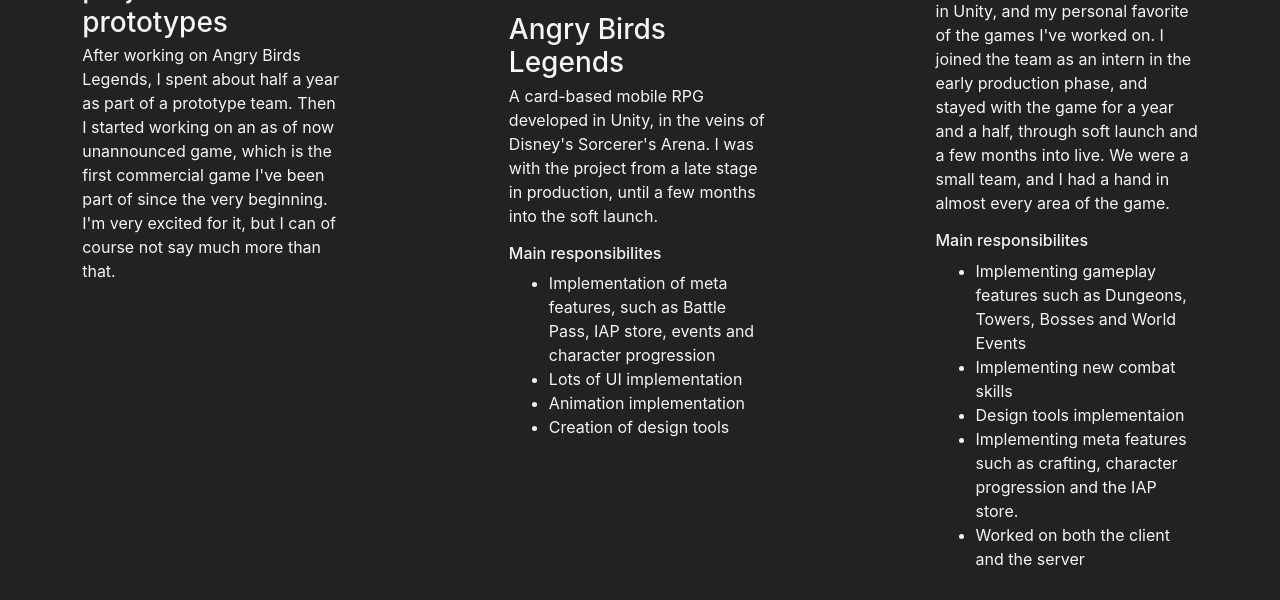
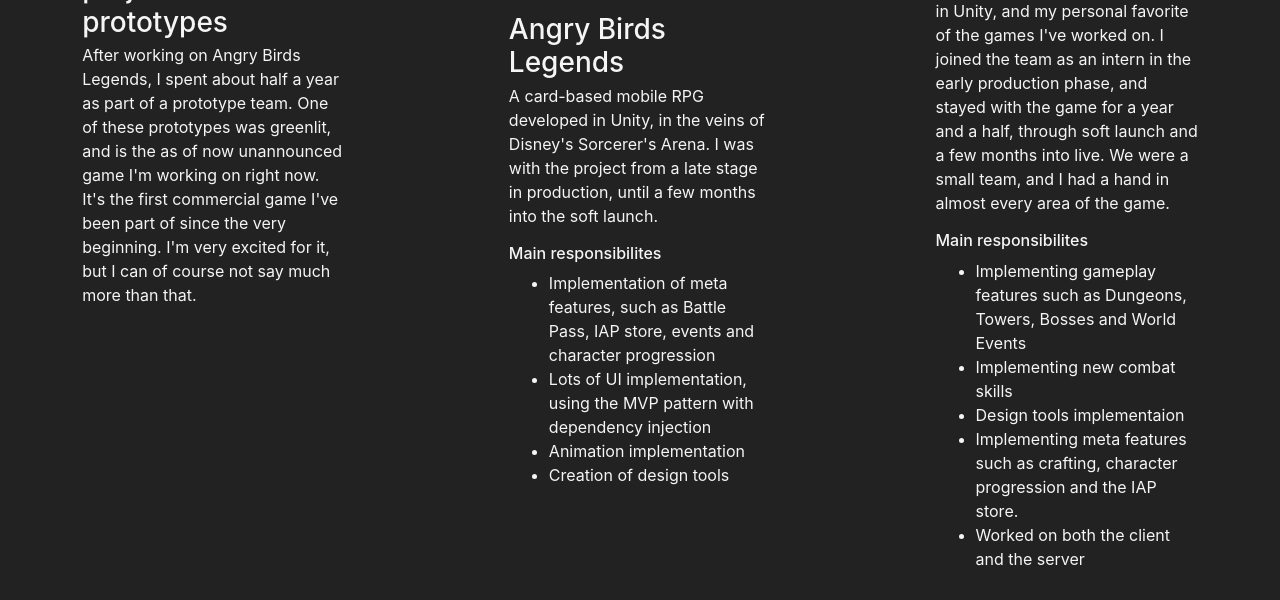
Before and after one commit to AntonNilssonGameDev/AntonNilssonGameDev.github.io, a plain HTML site: page index.html in a window 1280 px wide. Shown: the part 787-1387 px from the top of the page. Drawn offline with nearby package versions, Linux system fonts and the light colour scheme.

Commit message:
Update index.html
Updated Unannounced Game description

```diff
--- a/index.html
+++ b/index.html
@@ -56,7 +56,7 @@
             </a>
           </header>
           <p>
-            After working on Angry Birds Legends, I spent about half a year as part of a prototype team. Then I started working on an as of now unannounced game, which is the first commercial game I've been part of since the very beginning. I'm very excited for it, but I can of course not say much more than that.
+            After working on Angry Birds Legends, I spent about half a year as part of a prototype team. One of these prototypes was greenlit, and is the as of now unannounced game I'm working on right now. It's the first commercial game I've been part of since the very beginning. I'm very excited for it, but I can of course not say much more than that.
           </p>
         </article>
         </div>
@@ -75,7 +75,7 @@
           <h6>Main responsibilites</h6>
           <ul>
             <li>Implementation of meta features, such as Battle Pass, IAP store, events and character progression</li>
-            <li>Lots of UI implementation</li>
+            <li>Lots of UI implementation, using the MVP pattern with dependency injection</li>
             <li>Animation implementation</li>
             <li>Creation of design tools</li>
           </ul>
```
